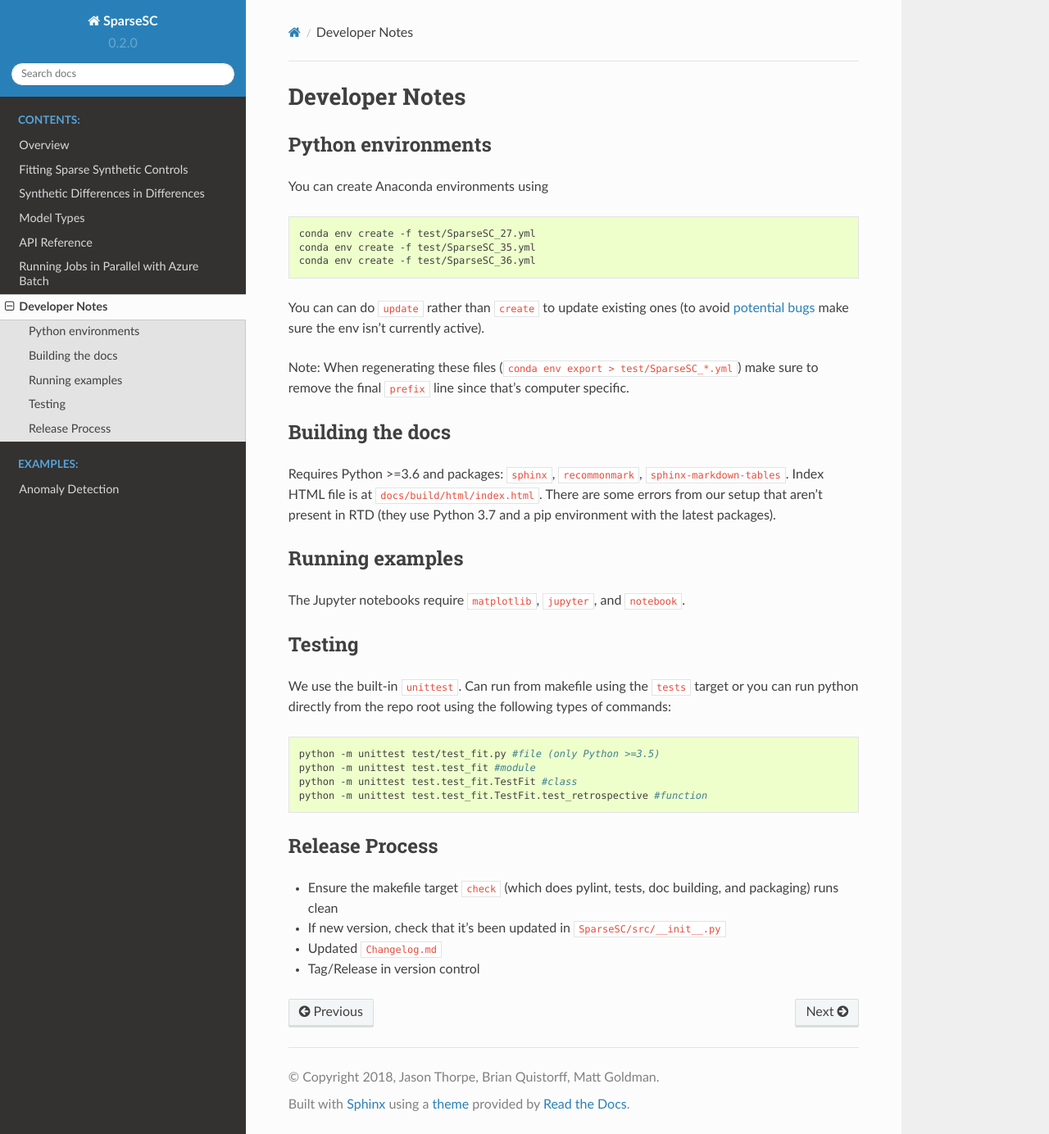
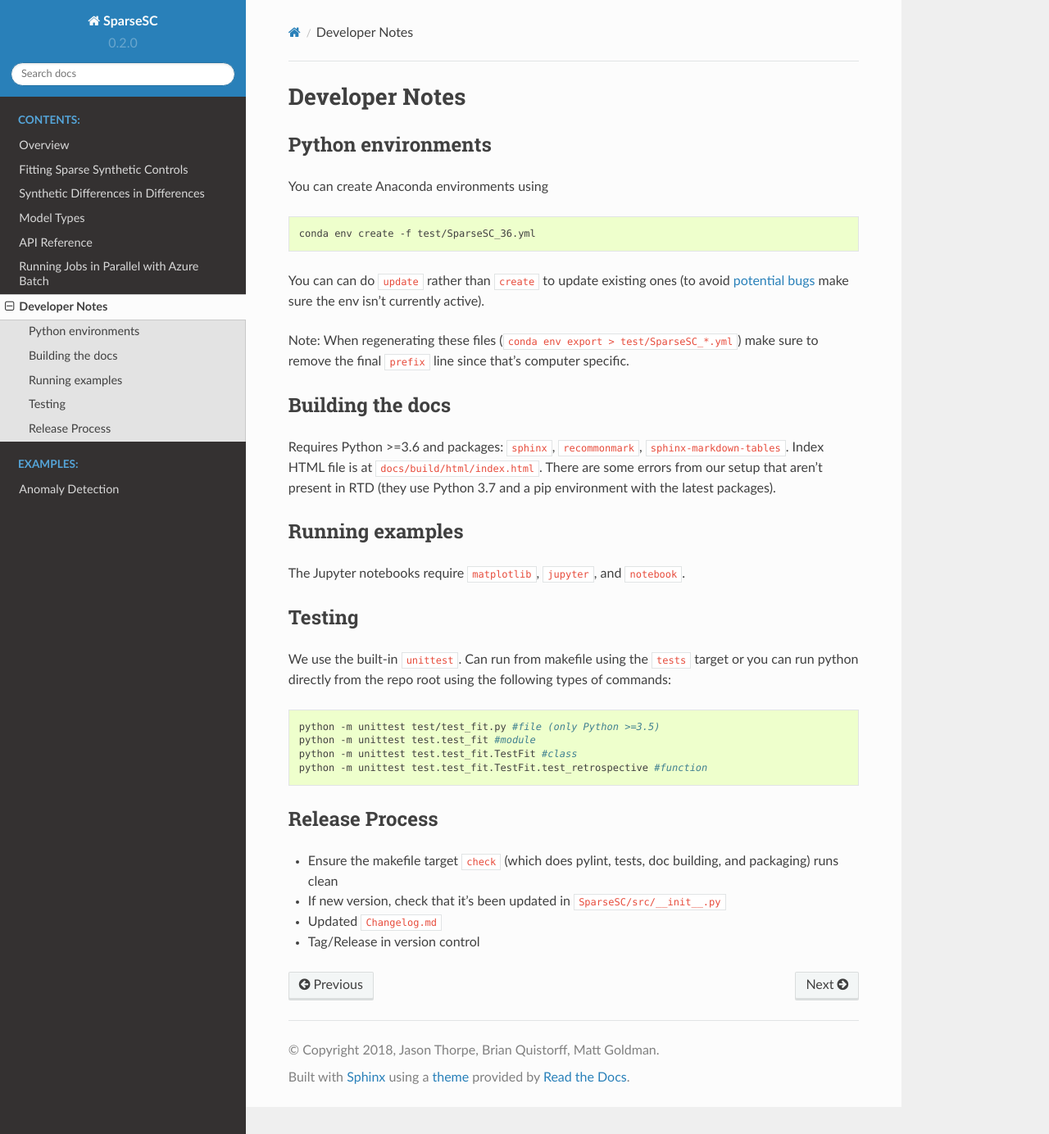
Before and after one commit to microsoft/SparseSC, a Sphinx documentation site: the page built from docs/dev_notes.md, in a window 1280 px wide and 1384 px high. Shown: the whole window at 82% size. Built offline with Sphinx 7.4.7 and the Read the Docs theme 2.0.0, drawn with Linux system fonts in a browser that asks for light colours.

Commit message:
Remove explicit support for python 3.5

````diff
--- a/docs/dev_notes.md
+++ b/docs/dev_notes.md
@@ -4,8 +4,6 @@
 
 You can create Anaconda environments using
 ```bash
-conda env create -f test/SparseSC_27.yml
-conda env create -f test/SparseSC_35.yml
 conda env create -f test/SparseSC_36.yml
 ```
 You can can do `update` rather than `create` to update existing ones (to avoid [potential bugs](https://stackoverflow.com/a/46114295/3429373) make sure the env isn't currently active).
````
Also changed, not shown: 3 other files.
